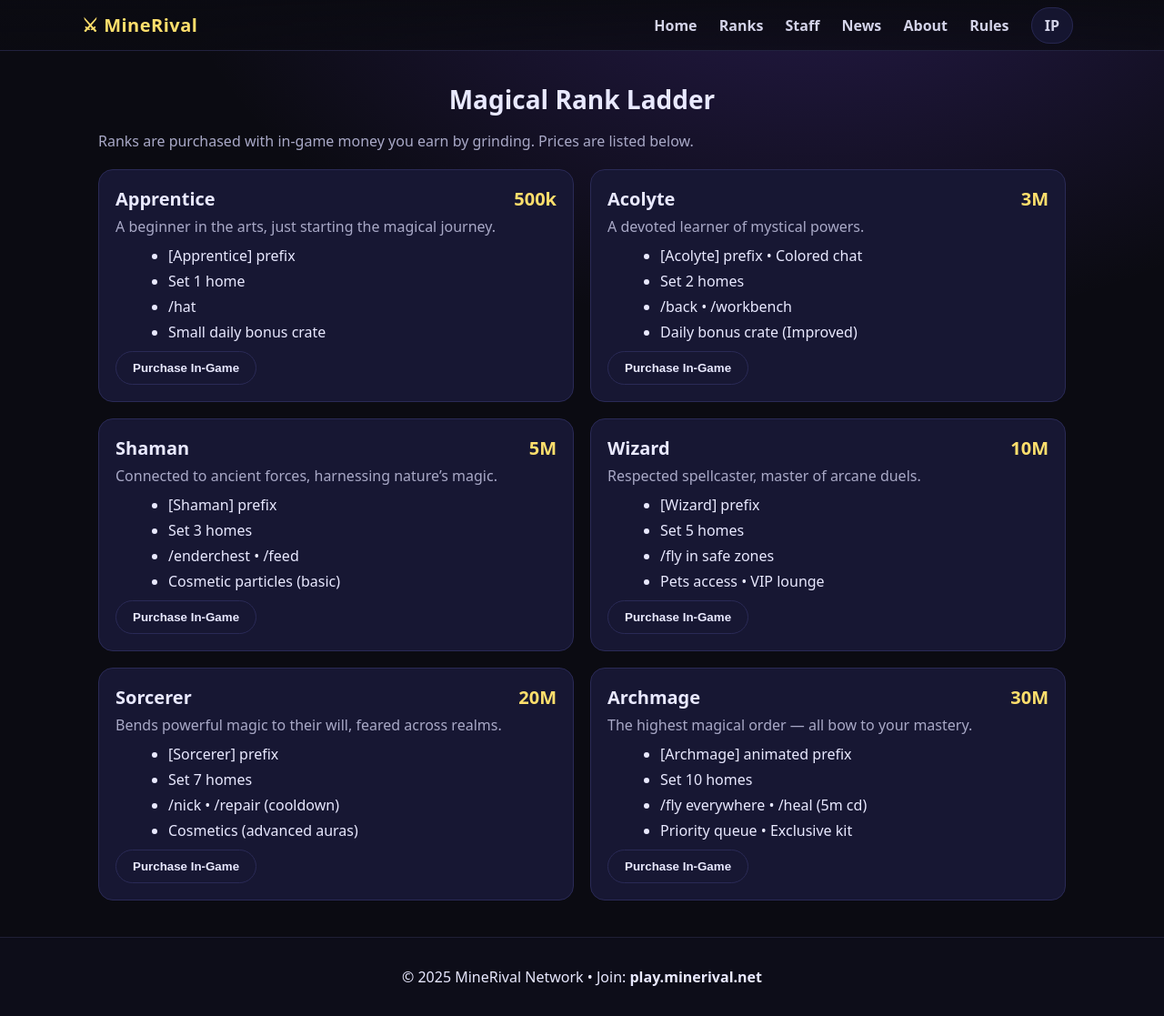
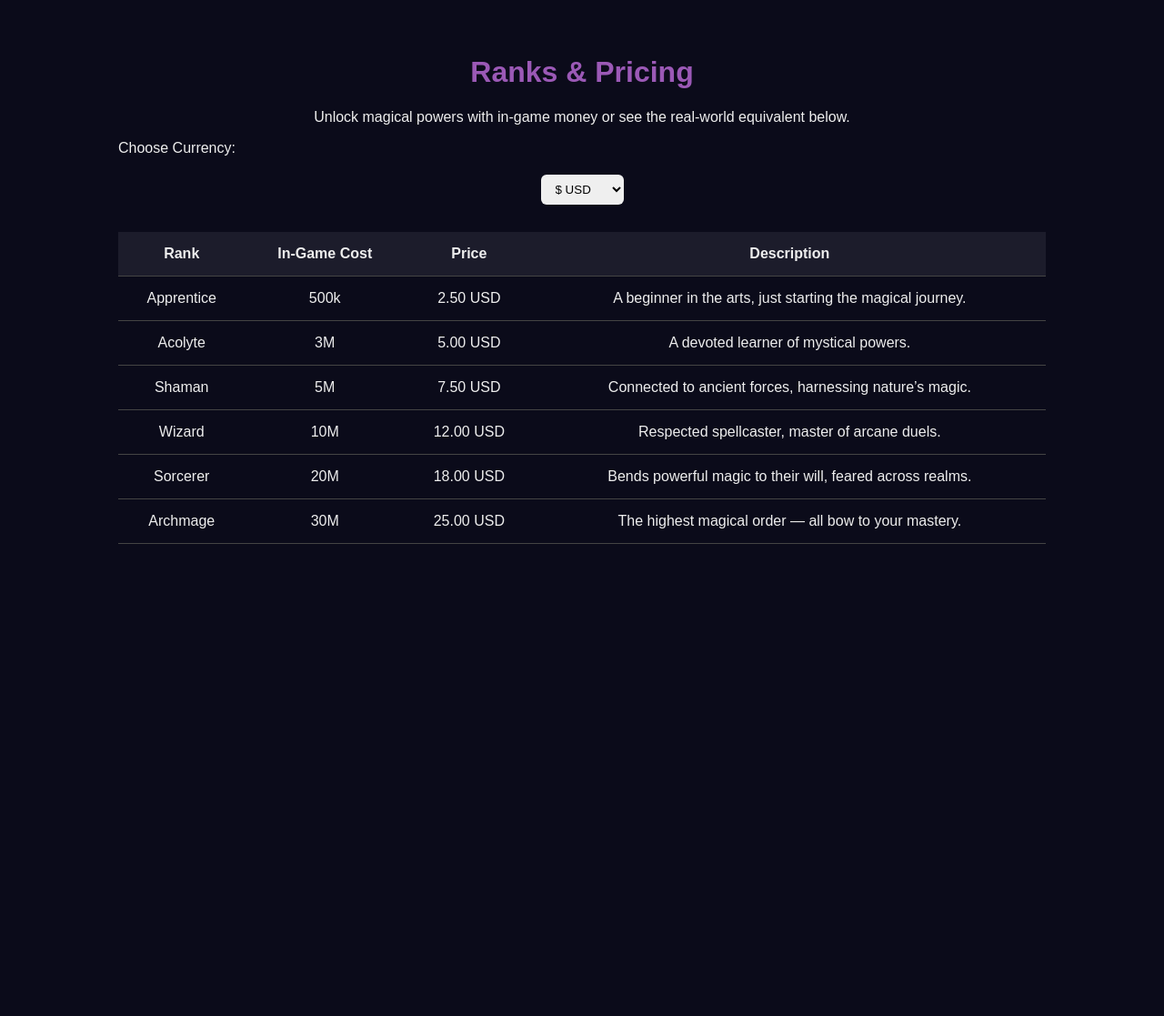
Before and after one commit to NebulaCraft-netizen/MineRival, a plain HTML site: page ranks.html in a window 1280 px wide. Shown: the whole page at 91% size. After the commit the page ends 800 px from the top, so only its background shows below. Drawn offline with Linux system fonts and the light colour scheme.

Commit message:
Update ranks.html

```diff
--- a/ranks.html
+++ b/ranks.html
@@ -1,112 +1,69 @@
-
+<!-- ranks.html -->
 <!DOCTYPE html>
 <html lang="en">
 <head>
   <meta charset="UTF-8">
+  <title>MineRival | Ranks</title>
   <meta name="viewport" content="width=device-width, initial-scale=1.0">
-  <title>MineRival</title>
   <link rel="stylesheet" href="style.css">
-  <script defer src="script.js"></script>
+  <style>
+    body { font-family: Arial, sans-serif; background: #0b0b1a; color: #eee; }
+    .container { max-width: 1100px; margin: auto; padding: 40px; }
+    h1 { text-align: center; color: #9b59b6; }
+    table { width: 100%; border-collapse: collapse; margin-top: 30px; }
+    th, td { padding: 15px; text-align: center; border-bottom: 1px solid #444; }
+    th { background: #1c1c2b; }
+    tr:hover { background: #161625; }
+    select { margin: 20px auto; display: block; padding: 8px 12px; border-radius: 6px; border: none; }
+  </style>
 </head>
 <body>
-  <header class="site-header">
-    <div class="container nav-wrap">
-      <a class="logo" href="index.html">⚔ MineRival</a>
-      <nav class="nav">
-        <a href="index.html">Home</a>
-        <a href="ranks.html">Ranks</a>
-        <a href="staff.html">Staff</a>
-        <a href="news.html">News</a>
-        <a href="about.html">About</a>
-        <a href="rules.html">Rules</a>
-        <a class="ip-pill" href="ip.html">IP</a>
-      </nav>
-    </div>
-  </header>
+  <div class="container">
+    <h1>Ranks & Pricing</h1>
+    <p style="text-align:center;">Unlock magical powers with in-game money or see the real-world equivalent below.</p>
 
-<section class="container">
-  <h1 class="section-title">Magical Rank Ladder</h1>
-  <p class="muted">Ranks are purchased with in-game money you earn by grinding. Prices are listed below.</p>
+    <label for="currency">Choose Currency:</label>
+    <select id="currency">
+      <option value="USD">$ USD</option>
+      <option value="EUR">€ EUR</option>
+      <option value="GBP">£ GBP</option>
+      <option value="PKR">₨ PKR</option>
+      <option value="INR">₹ INR</option>
+    </select>
 
-  <div class="rank-grid">
-    <div class="rank-card">
-      <div class="rank-title">Apprentice <span class="price">500k</span></div>
-      <p class="desc">A beginner in the arts, just starting the magical journey.</p>
-      <ul class="perks">
-        <li>[Apprentice] prefix</li>
-        <li>Set 1 home</li>
-        <li>/hat</li>
-        <li>Small daily bonus crate</li>
-      </ul>
-      <button class="btn ghost">Purchase In-Game</button>
-    </div>
+    <table id="ranksTable">
+      <thead>
+        <tr>
+          <th>Rank</th>
+          <th>In-Game Cost</th>
+          <th>Price</th>
+          <th>Description</th>
+        </tr>
+      </thead>
+      <tbody>
+        <tr><td>Apprentice</td><td>500k</td><td data-usd="2.50" data-eur="2.30" data-gbp="2.00" data-pkr="700" data-inr="200"></td><td>A beginner in the arts, just starting the magical journey.</td></tr>
+        <tr><td>Acolyte</td><td>3M</td><td data-usd="5.00" data-eur="4.60" data-gbp="4.00" data-pkr="1400" data-inr="400"></td><td>A devoted learner of mystical powers.</td></tr>
+        <tr><td>Shaman</td><td>5M</td><td data-usd="7.50" data-eur="7.00" data-gbp="6.00" data-pkr="2100" data-inr="650"></td><td>Connected to ancient forces, harnessing nature’s magic.</td></tr>
+        <tr><td>Wizard</td><td>10M</td><td data-usd="12.00" data-eur="11.00" data-gbp="9.50" data-pkr="3500" data-inr="1000"></td><td>Respected spellcaster, master of arcane duels.</td></tr>
+        <tr><td>Sorcerer</td><td>20M</td><td data-usd="18.00" data-eur="16.50" data-gbp="14.00" data-pkr="5500" data-inr="1500"></td><td>Bends powerful magic to their will, feared across realms.</td></tr>
+        <tr><td>Archmage</td><td>30M</td><td data-usd="25.00" data-eur="23.00" data-gbp="20.00" data-pkr="7500" data-inr="2000"></td><td>The highest magical order — all bow to your mastery.</td></tr>
+      </tbody>
+    </table>
+  </div>
 
-    <div class="rank-card">
-      <div class="rank-title">Acolyte <span class="price">3M</span></div>
-      <p class="desc">A devoted learner of mystical powers.</p>
-      <ul class="perks">
-        <li>[Acolyte] prefix • Colored chat</li>
-        <li>Set 2 homes</li>
-        <li>/back • /workbench</li>
-        <li>Daily bonus crate (Improved)</li>
-      </ul>
-      <button class="btn ghost">Purchase In-Game</button>
-    </div>
+  <script>
+    const select = document.getElementById("currency");
+    const rows = document.querySelectorAll("#ranksTable tbody tr td:nth-child(3)");
 
-    <div class="rank-card">
-      <div class="rank-title">Shaman <span class="price">5M</span></div>
-      <p class="desc">Connected to ancient forces, harnessing nature’s magic.</p>
-      <ul class="perks">
-        <li>[Shaman] prefix</li>
-        <li>Set 3 homes</li>
-        <li>/enderchest • /feed</li>
-        <li>Cosmetic particles (basic)</li>
-      </ul>
-      <button class="btn ghost">Purchase In-Game</button>
-    </div>
+    function updatePrices() {
+      const cur = select.value.toLowerCase();
+      rows.forEach(td => {
+        td.textContent = td.dataset[cur] + " " + select.value;
+      });
+    }
 
-    <div class="rank-card">
-      <div class="rank-title">Wizard <span class="price">10M</span></div>
-      <p class="desc">Respected spellcaster, master of arcane duels.</p>
-      <ul class="perks">
-        <li>[Wizard] prefix</li>
-        <li>Set 5 homes</li>
-        <li>/fly in safe zones</li>
-        <li>Pets access • VIP lounge</li>
-      </ul>
-      <button class="btn ghost">Purchase In-Game</button>
-    </div>
-
-    <div class="rank-card">
-      <div class="rank-title">Sorcerer <span class="price">20M</span></div>
-      <p class="desc">Bends powerful magic to their will, feared across realms.</p>
-      <ul class="perks">
-        <li>[Sorcerer] prefix</li>
-        <li>Set 7 homes</li>
-        <li>/nick • /repair (cooldown)</li>
-        <li>Cosmetics (advanced auras)</li>
-      </ul>
-      <button class="btn ghost">Purchase In-Game</button>
-    </div>
-
-    <div class="rank-card">
-      <div class="rank-title">Archmage <span class="price">30M</span></div>
-      <p class="desc">The highest magical order — all bow to your mastery.</p>
-      <ul class="perks">
-        <li>[Archmage] animated prefix</li>
-        <li>Set 10 homes</li>
-        <li>/fly everywhere • /heal (5m cd)</li>
-        <li>Priority queue • Exclusive kit</li>
-      </ul>
-      <button class="btn ghost">Purchase In-Game</button>
-    </div>
-  </div>
-</section>
-
-  <footer class="site-footer">
-    <div class="container">
-      <p>© 2025 MineRival Network • Join: <strong>play.minerival.net</strong></p>
-    </div>
-  </footer>
+    select.addEventListener("change", updatePrices);
+    window.onload = updatePrices;
+  </script>
 </body>
 </html>
```
